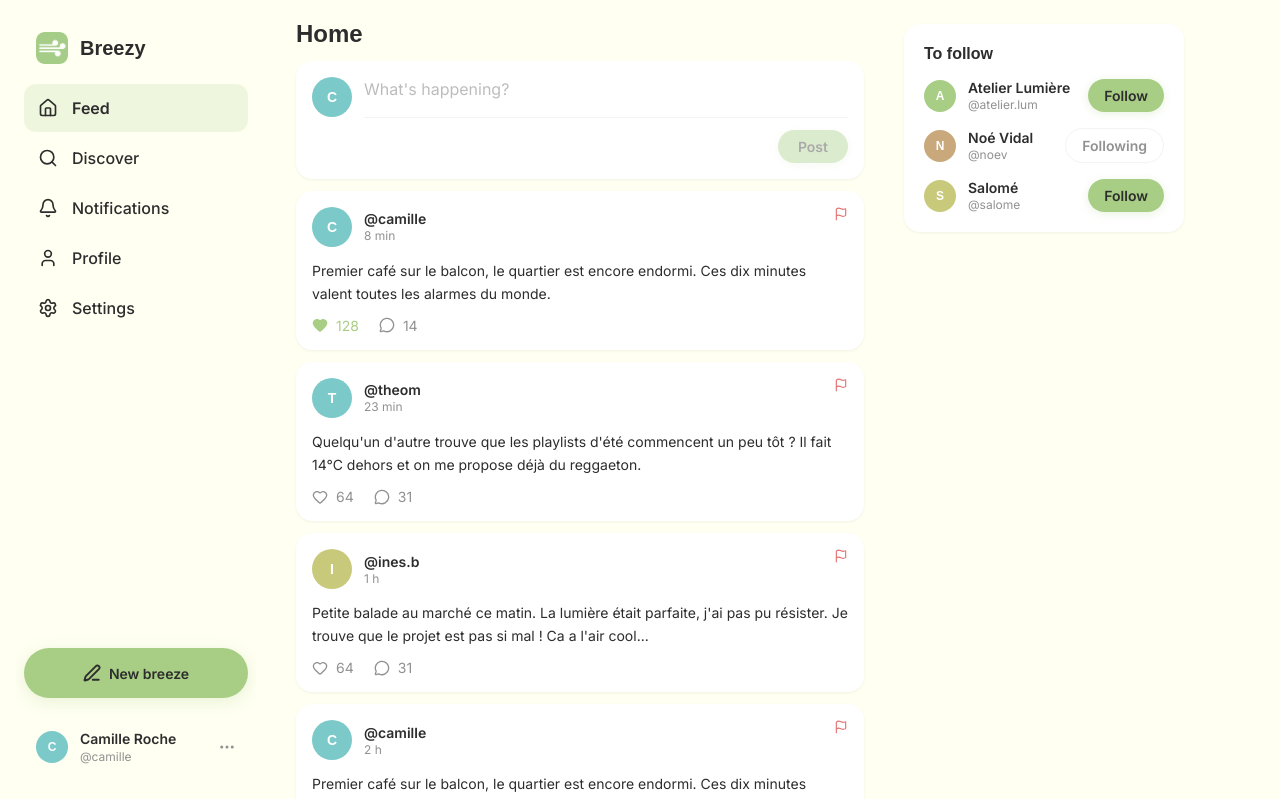
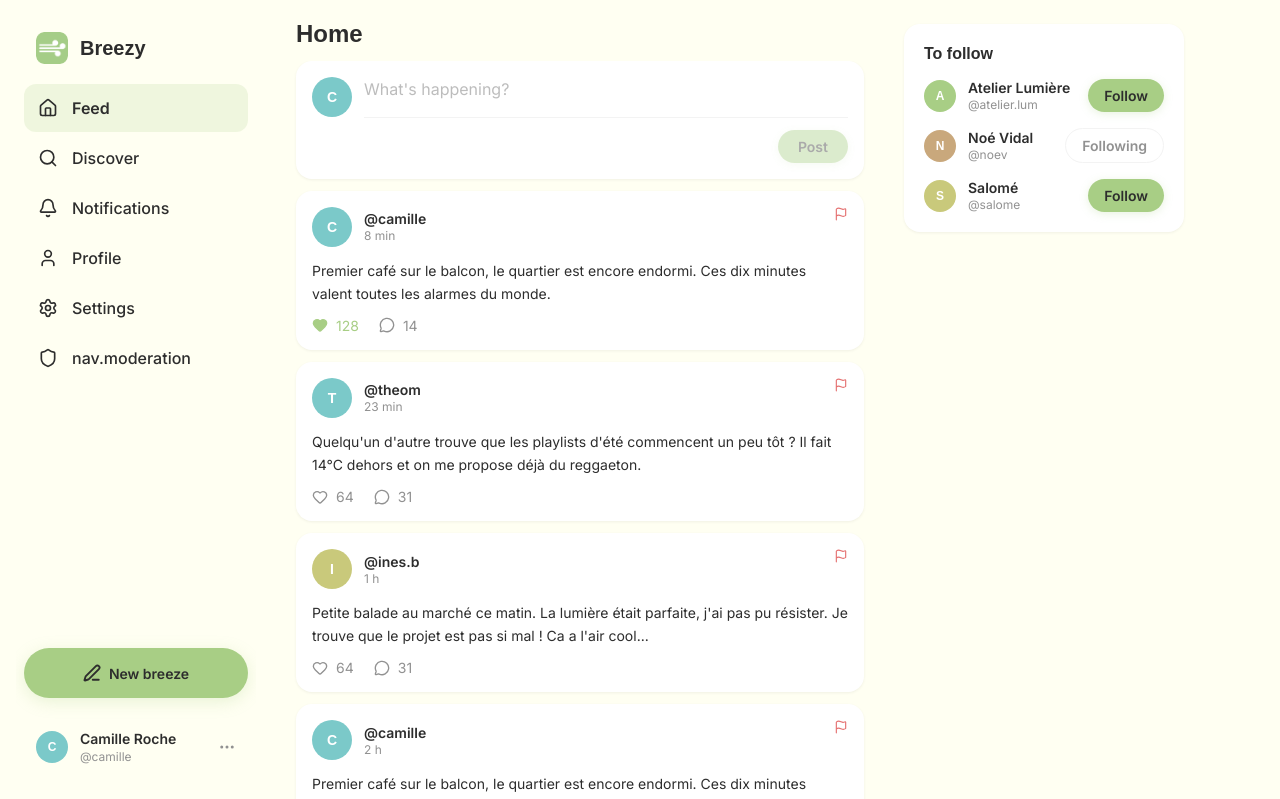
Before and after one commit to tonyfgs/Breezy, a Next.js app in the folder front/: page /feed in a window 1280 px wide. Shown: the top 799 px of the page. Built offline with nearby package versions, Linux system fonts and the light colour scheme; a web font is replaced by a local one.

Commit message:
feat: add moderation link to side navigation

```diff
--- a/front/src/components/layout/SideNav.js
+++ b/front/src/components/layout/SideNav.js
@@ -4,7 +4,7 @@ import Link from 'next/link';
 import { usePathname } from 'next/navigation';
 import { useState } from 'react';
 import Image from 'next/image';
-import { Home, Search, Bell, User, Settings, PenLine, MoreHorizontal } from 'lucide-react';
+import { Home, Search, Bell, User, Settings, PenLine, MoreHorizontal, Shield } from 'lucide-react';
 import Avatar from '../ui/Avatar';
 import CreatePostModal from '../modals/CreatePostModal';
 import { useLanguage } from '../../context/LanguageContext';
@@ -25,6 +25,7 @@ export default function SideNav() {
     { href: '/notifications', icon: Bell, label: t('nav.notifications'), notifKey: true },
     { href: '/profile/me', icon: User, label: t('nav.profile') },
     { href: '/settings', icon: Settings, label: t('nav.settings') },
+    { href: '/moderation', icon: Shield, label: t('nav.moderation') },
   ];
 
   // TODO: API - GET /api/notifications/unread-count
```
